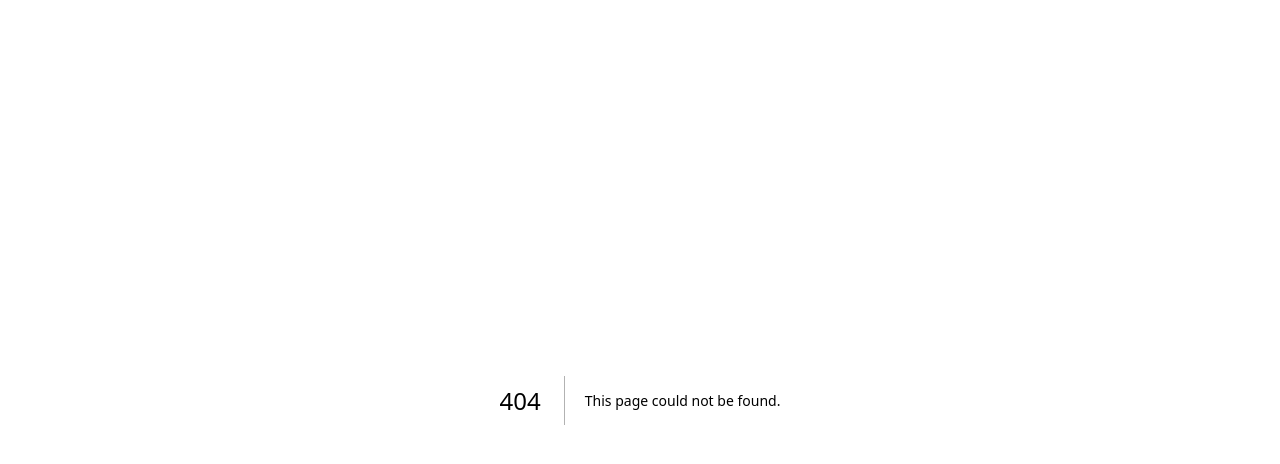
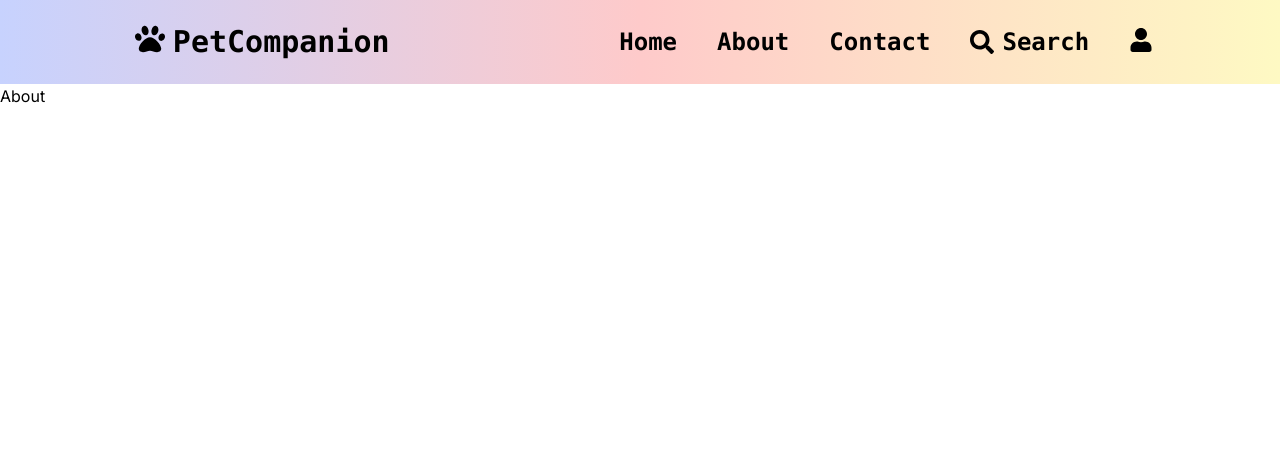
Before and after one commit to SanjayKumar-M/PetCompanion, a Next.js app: page /about in a window 1280 px wide. Before the commit this address had no page. Shown: the top 464 px of the page. Built offline with nearby package versions, Linux system fonts and the light colour scheme.

Commit message:
folder struct

```diff
--- a/src/Components/Navbar.jsx
+++ b/src/Components/Navbar.jsx
@@ -1,32 +1,40 @@
-import Image from 'next/image'
-import React from 'react'
-import menu from '../assets/menu.png'
-import { FaUser ,FaPaw} from "react-icons/fa";
+import Image from 'next/image';
+import React from 'react';
+import menu from '../assets/menu.png';
+import { FaUser, FaPaw, FaSearch } from 'react-icons/fa';
 import Link from 'next/link';
+
 const Navbar = () => {
-
     const navItems = ["Home", "About", "Contact Us"];
     return (
-        <nav className='flex items-center  text-center text-2xl p-4 justify-around bg-gradient-to-r from-indigo-200 via-red-200 to-yellow-100 '>
-            <a href='/' className='text-black font-extrabold p-2 text-3xl font-mono inline-flex gap-2 '><span><FaPaw /></span>PetCompanion</a>
-            <ul className='hidden lg:flex items-center gap-10 cursor-pointer '>
-                <li className='hidden lg:flex items-center gap-10 cursor-pointer font-mono font-bold'>Home</li>
-                <li className='hidden lg:flex items-center gap-10 cursor-pointer font-mono font-bold'>About</li>
+        <nav className='flex items-center  text-center text-2xl p-4 justify-around bg-gradient-to-r from-indigo-200 via-red-200 to-yellow-100'>
+            <a href='/' className='text-black font-extrabold p-2 text-3xl font-mono inline-flex gap-2'>
+                <span><FaPaw /></span>PetCompanion
+            </a>
+            <ul className='hidden lg:flex items-center gap-10 cursor-pointer'>
+                <li className='hidden lg:flex items-center gap-2 cursor-pointer font-mono font-bold'>
+                    <Link href='/'>Home</Link>
+                </li>
                 <li className='hidden lg:flex items-center gap-10 cursor-pointer font-mono font-bold'>
-                  <Link href='/contacts'>Contact</Link>  </li>
-                <li className='hidden lg:flex items-center gap-10 cursor-pointer font-mono pb-1 '><FaUser /></li>
+                <Link href='/about'>About</Link>
+                </li>
+                <li className='hidden lg:flex items-center gap-2 cursor-pointer font-mono font-bold'>
+                    <Link href='/contacts'>Contact</Link>
+                </li>
+                <li className='hidden lg:flex items-center gap-2 cursor-pointer font-mono font-bold'>
+                    <Link href='/search'>
+                        <span className="flex items-center">
+                            <FaSearch />
+                            <span className="ml-2">Search</span>
+                        </span>
+                    </Link>
+                </li>
+                <li className='hidden lg:flex items-center gap-2 cursor-pointer font-mono pb-1 '><FaUser /></li>
             </ul>
 
             <Image src={menu} width={20} height={20} className='lg:hidden' />
-
         </nav>
     )
 }
 
-export default Navbar
-
-// <li className='hidden lg:flex items-center gap-10 cursor-pointer font-mono'>Search</li>
-//                 <li className='hidden lg:flex items-center gap-10 cursor-pointer font-mono'>About Us</li>
-//                 <li className='hidden lg:flex items-center gap-10 cursor-pointer font-mono'>Contact Us</li>
-//                 <li className='hidden lg:flex items-center gap-10 cursor-pointer font-mono'>Account</li>
-//className='hidden lg:flex items-center gap-10 cursor-pointer font-mono '
+export default Navbar;
--- /dev/null
+++ b/src/app/about/page.jsx
@@ -0,0 +1,14 @@
+"use client"
+import Navbar from '@/Components/Navbar'
+import React from 'react'
+
+const About = () => {
+    return (
+        <div>
+            <Navbar />
+            About
+        </div>
+    )
+}
+
+export default About
--- /dev/null
+++ b/src/app/search/page.jsx
@@ -0,0 +1,15 @@
+"use client"
+import Navbar from '@/Components/Navbar'
+import React from 'react'
+
+const Search = () => {
+    return (
+
+        <div>
+            <Navbar />
+            Search
+        </div>
+    )
+}
+
+export default Search
```
